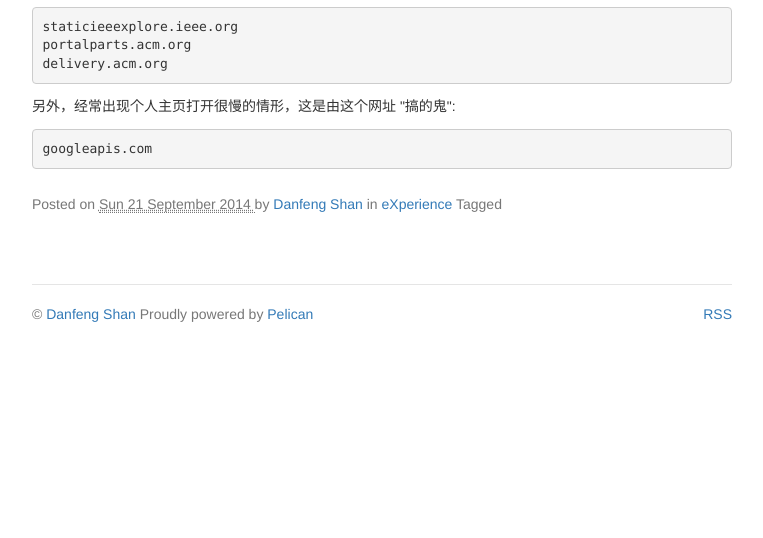
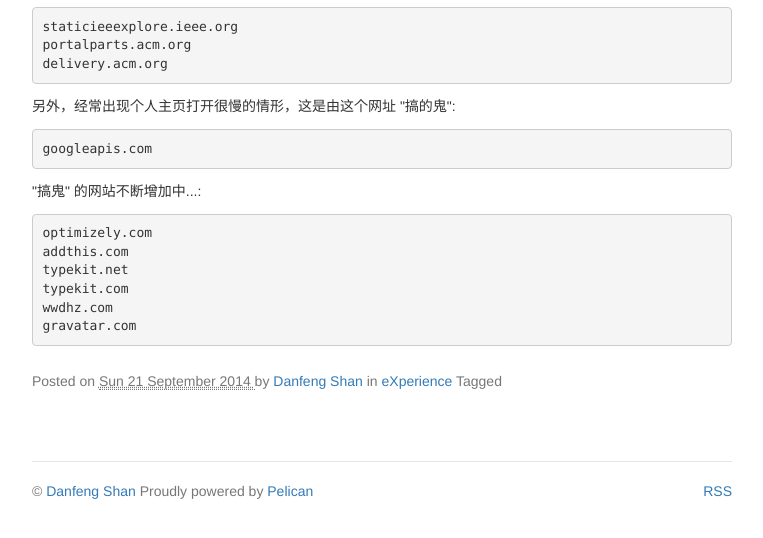
Before and after one commit to shandf/shandf.github.io, a plain HTML site: page additional-list.html in a window 1280 px wide. Shown: the part 206-744 px from the top of the page, without its empty margins (258-1021 px from the left). Drawn offline with nearby package versions, Linux system fonts and the light colour scheme.

Commit message:
add list

```diff
--- a/additional-list.html
+++ b/additional-list.html
@@ -38,6 +38,15 @@ delivery.acm.org
 <pre class="literal-block">
 googleapis.com
 </pre>
+<p>&quot;搞鬼&quot; 的网站不断增加中...:</p>
+<pre class="literal-block">
+optimizely.com
+addthis.com
+typekit.net
+typekit.com
+wwdhz.com
+gravatar.com
+</pre>
 
   </div><!-- /.entry-content -->
    <footer class="post-info text-muted">
```
Also changed, not shown: author/danfeng-shan.html (+9 -0 lines), category/experience.html (+9 -0 lines), feeds/danfeng-shan.atom.xml (+9 -0 lines), feeds/danfeng-shan.rss.xml (+9 -0 lines), index.html (+9 -0 lines), tags.html (+3 -3 lines).
